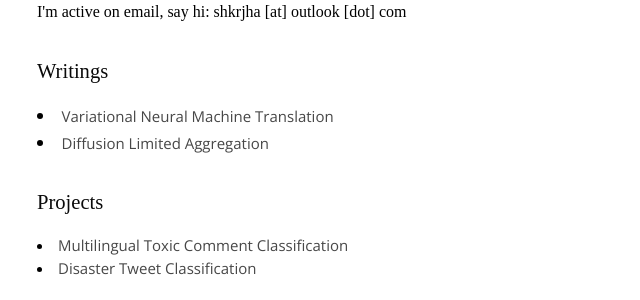
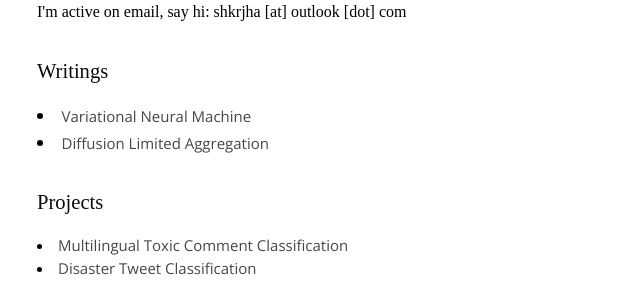
Before and after one commit to jhashekhar/jhashekhar.github.io, a Jekyll site: the page built from index.md, in a window 1280 px wide. Shown: the part 273-573 px from the top of the page, without its empty margins (319-959 px from the left). Built offline with Jekyll 4.4.1, drawn with Linux system fonts in a browser that asks for light colours.

Commit message:
test commit

```diff
--- a/index.md
+++ b/index.md
@@ -27,7 +27,7 @@ Generative Models and functional programming.<br><br></p>
 I'm active on email, say hi: shkrjha [at] outlook [dot] com</p>
 
 <h3 style="font-family:avenir;">Writings</h3>
-<li><a href="2020/07/31/vnmt.html" style="font-size:15px;">Variational Neural Machine Translation</a></li>
+<li><a href="2020/07/31/vnmt.html" style="font-size:15px;">Variational Neural Machine</a></li>
 <li><a href="2020/01/20/dla.html" style="font-size:15px;">Diffusion Limited Aggregation</a></li>
 
 <h3 style="font-family:avenir;">Projects</h3>
```
Also changed, not shown: 7 other files.
